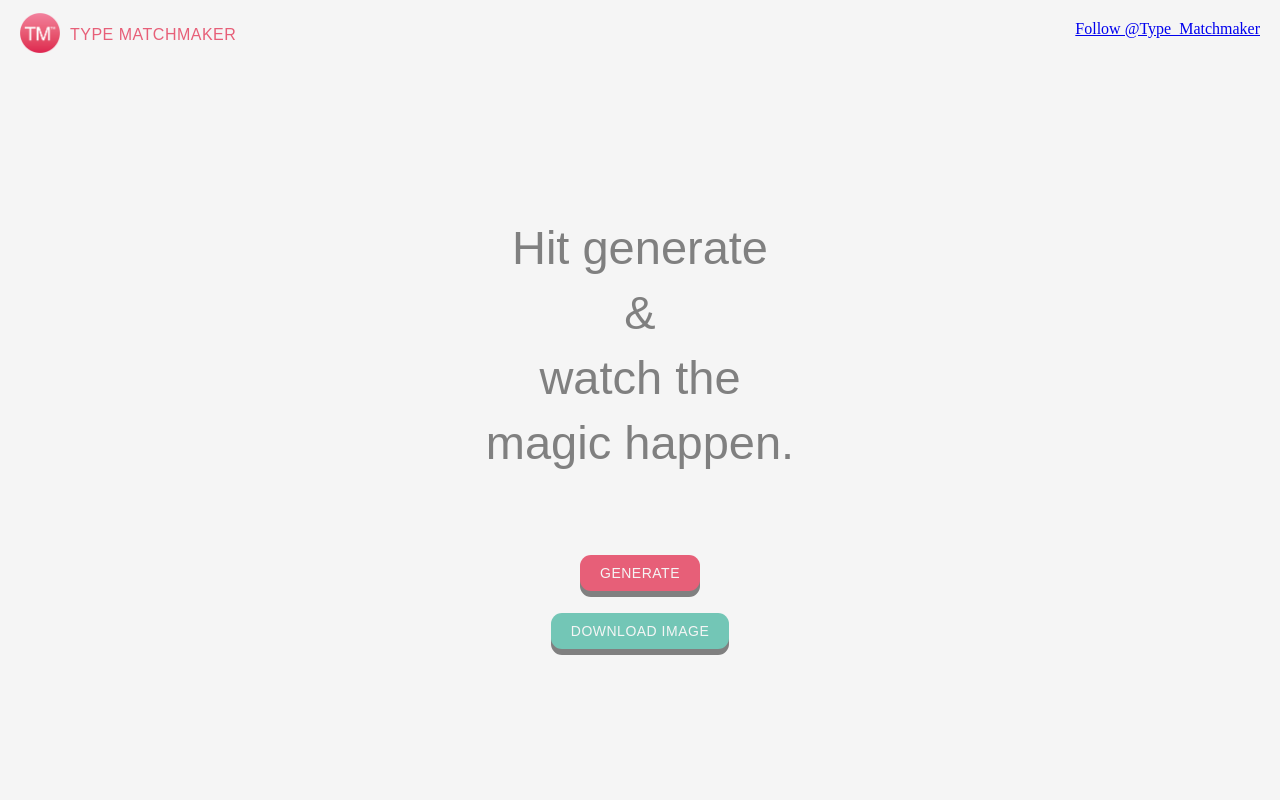
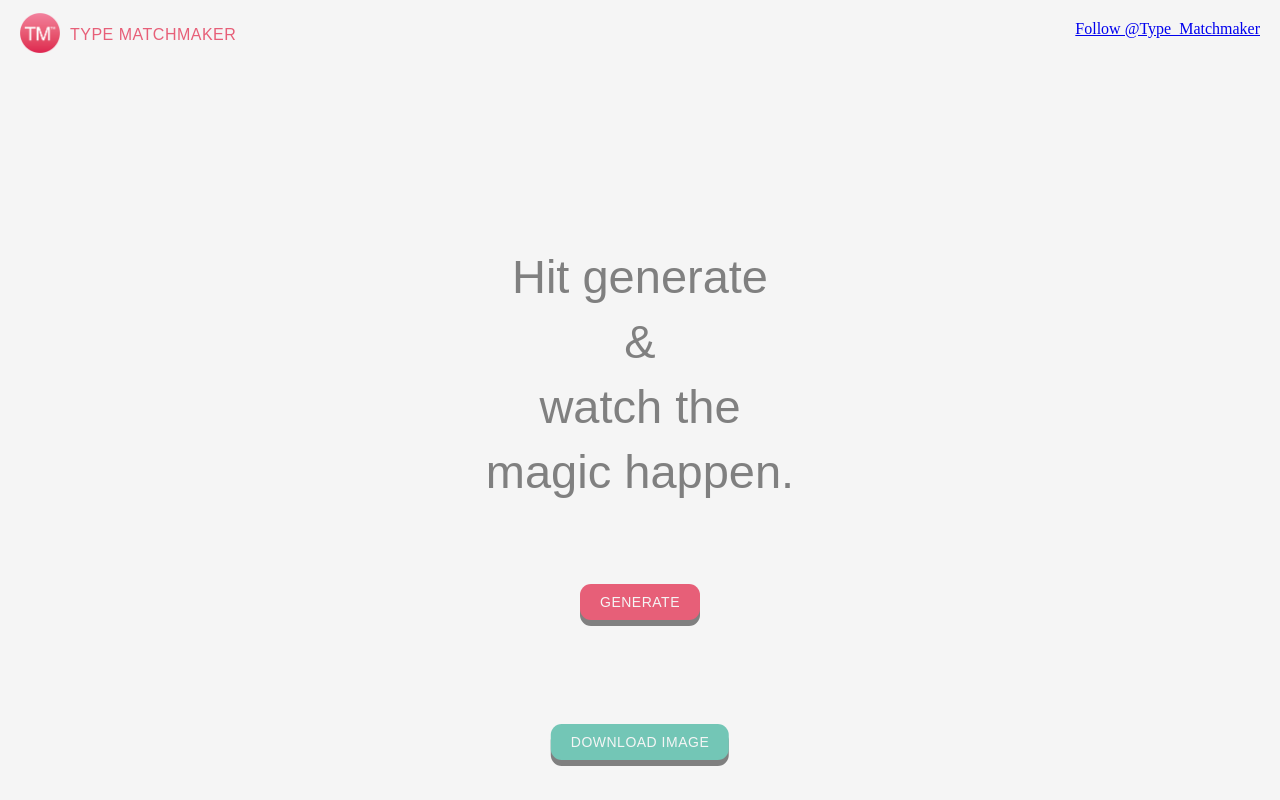
Before and after one commit to notchantal/non-linear, a PHP site: page / in a window 1280 px wide. Run offline with PHP 8.4, Linux system fonts and the light colour scheme; some libraries are stand-ins or nearby versions.

Commit message:
moved download img button outside of div

```diff
--- a/bot/index.html
+++ b/bot/index.html
@@ -22,11 +22,10 @@
 			<span id="t-four"></span>
 		</h1>
 			<button id="btn">GENERATE</button>
+	</div>
 
-		<div id="form" class="result">
-		        <button id="download" type="button" onclick="captureCurrentDiv()">DOWNLOAD IMAGE</button>
-		</div>
-
+	<div id="form" class="result">
+		<button id="download" type="button" onclick="captureCurrentDiv()">DOWNLOAD IMAGE</button>
 	</div>
 
 	<div class="follow">
--- a/bot/style.css
+++ b/bot/style.css
@@ -91,6 +91,11 @@ button:active {
 #download {
 	background-color: #73C6B6;
 	margin-top: 22px;
+	position: absolute;
+	left: 50%;
+	transform: translateX(-50%);
+	bottom: 0;
+	margin-bottom: 40px;
 }
 
 #download:active {
```
